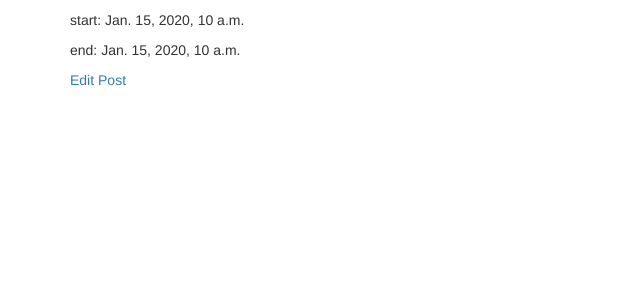
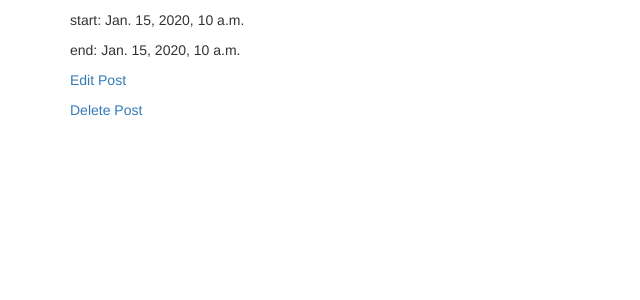
Before and after one commit to vernistage/birthdays-angular, a Django app: page /event/1/ in a window 1280 px wide. Shown: the part 276-576 px from the top of the page, without its empty margins (0-640 px from the left). Run offline with Django 3.2, Linux system fonts and the light colour scheme; a user stored in the database is signed in; tables that the repository leaves empty hold one stand-in row (values such as "Sample post"); some libraries are stand-ins or nearby versions.

Commit message:
can delete events

```diff
--- a/invitations/templates/event.html
+++ b/invitations/templates/event.html
@@ -9,4 +9,7 @@
     <p>
       <a href="{% url 'event_edit' pk=event.pk %}">Edit Post</a>
     </p>
+    <p>
+      <a href="{% url 'event_destroy' pk=event.pk %}">Delete Post</a>
+    </p>
 {% endblock %}
--- a/invitations/views.py
+++ b/invitations/views.py
@@ -70,4 +70,6 @@ def event_edit(request, pk):
 
 @login_required
 def event_destroy(request, pk):
-    pass
+    event = get_object_or_404(Event, pk=pk)
+    event.delete()
+    return redirect('user_profile', request.user.pk)
```
